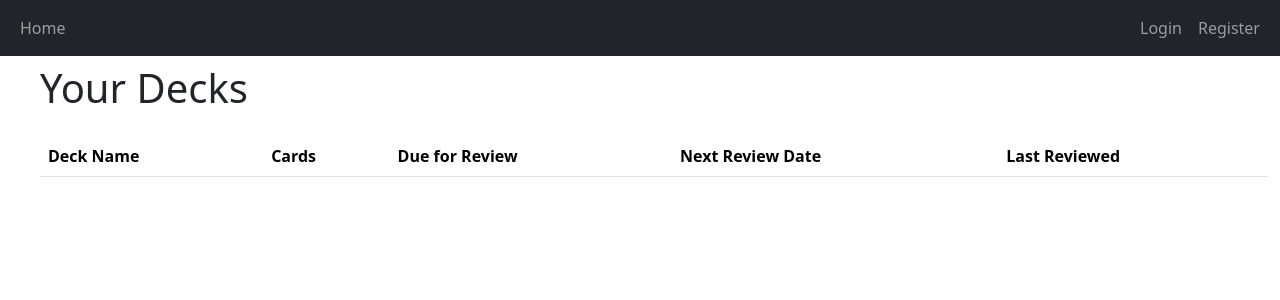
After one commit to TEW07/SummerProject, a Flask app: template app/decks/templates/decks.html in a window 1280 px wide. The commit adds this page. Shown: the top 300 px of the page. Run offline with Flask 3, Linux system fonts and the light colour scheme; the template is opened without the code that fills it, so the values that code supplies are empty.

Commit message:
Moved "Decks.html" to relevant subfolder and updated the template to display the current_user's Decks with placeholders for number of cards, cards due for review, and date of next and most recent reviews

```diff
--- /dev/null
+++ b/app/decks/templates/decks.html
@@ -0,0 +1,31 @@
+{% extends "base.html" %}
+
+{% block title %}Decks{% endblock %}
+{% block heading %}Your Decks{% endblock %}
+{% block content %}
+    <div class="container">
+        <table class="table">
+            <thead>
+                <tr>
+                    <th scope="col">Deck Name</th>
+                    <th scope="col">Cards</th>
+
+                    <th scope="col">Due for Review</th>
+                    <th scope="col">Next Review Date</th>
+                    <th scope="col">Last Reviewed</th>
+                </tr>
+            </thead>
+            <tbody>
+                {% for deck in decks %}
+                    <tr>
+                        <td>{{ deck.name }}</td>
+                        <td>0</td>
+                        <td>0</td>
+                        <td>{{ deck.next_review_date }}</td>
+                        <td>{{ deck.last_review_date }}</td>
+                    </tr>
+                {% endfor %}
+            </tbody>
+        </table>
+    </div>
+{% endblock %}
--- a/app/main/routes.py
+++ b/app/main/routes.py
@@ -1,5 +1,6 @@
 from flask import render_template
 from . import main_blueprint
+
 from flask_login import current_user
 
 
@@ -8,11 +9,6 @@ def index():
     return render_template('home.html')
 
 
-@main_blueprint.route('/decks')
-def decks():
-    return render_template('decks.html')
-
-
 @main_blueprint.route('/dashboard', methods=['GET', 'POST'])
 def dashboard():
     return render_template('dashboard.html', username=current_user.username,
--- a/app/main/templates/decks.html
+++ /dev/null
@@ -1,6 +0,0 @@
-{% extends "base.html" %}
-
-{% block title %}Home{% endblock %}
-{% block heading %}Welcome to the Deck Management Page!{% endblock %}
-{% block content %}<p>Here you will be able to create, edit, and organise your flashcard decks!</p>
-{% endblock %}
--- a/app/templates/base.html
+++ b/app/templates/base.html
@@ -19,13 +19,12 @@
                     {% if current_user.is_authenticated %}
                     <a class="nav-item nav-link" href="{{ url_for('main.dashboard') }}">Home</a>
                         <a class="nav-item nav-link" href="{{ url_for('decks.create_deck') }}">Create Deck</a>
-                    <a class="nav-item nav-link" href="{{ url_for('main.decks') }}">Decks</a>
+                    <a class="nav-item nav-link" href="{{ url_for('decks.decks') }}">Decks</a>
                 </div>
                 <div class="navbar-nav ms-auto">
                     <a class="nav-item nav-link" href="{{ url_for('auth.logout') }}">Logout</a>
                     {% else %}
                     <a class="nav-item nav-link" href="{{ url_for('main.index') }}">Home</a>
-                    <a class="nav-item nav-link" href="{{ url_for('main.decks') }}">Decks</a>
                 </div>
                 <div class="navbar-nav ms-auto">
                     <a class="nav-item nav-link" href="{{ url_for('auth.login') }}">Login</a>
```
Also changed, not shown: app/decks/routes.py (+8 -0 lines).
